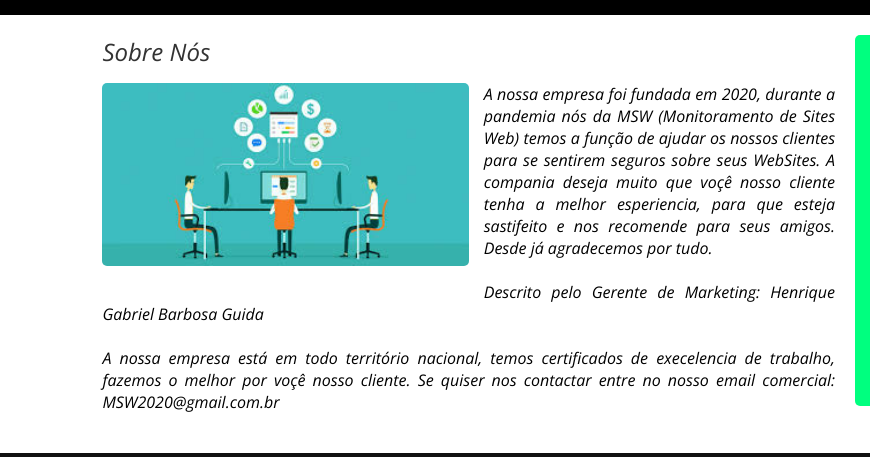
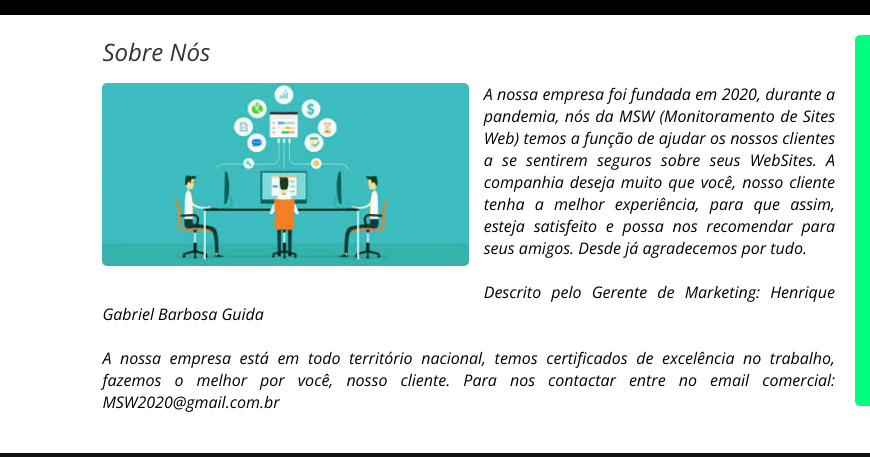
Before and after one commit to HGBGR2003/ProjetoFinal, a plain HTML site: page index.html in a window 1280 px wide. Shown: the part 343-800 px from the top of the page, 0-870 px from the left. Drawn offline with nearby package versions, Linux system fonts and the light colour scheme.

Commit message:
Alteração na página home

```diff
--- a/index.html
+++ b/index.html
@@ -50,10 +50,10 @@
             </h2>
             <img src="Img/Empresa.jpeg" alt="Monitoramento de Sites Web">
             <p>
-                    A nossa empresa foi fundada em 2020, durante a pandemia nós da MSW (Monitoramento de Sites Web)
-                temos a função de ajudar os nossos clientes para se sentirem seguros sobre seus WebSites.
+                    A nossa empresa foi fundada em 2020, durante a pandemia, nós da MSW (Monitoramento de Sites Web)
+                temos a função de ajudar os nossos clientes a se sentirem seguros sobre seus WebSites.
 
-                    A compania deseja muito que voçê nosso cliente tenha a melhor esperiencia, para que esteja sastifeito e nos recomende para seus amigos. Desde
+                    A companhia deseja muito que você, nosso cliente tenha a melhor experiência, para que assim, esteja satisfeito e possa nos recomendar para seus amigos. Desde
                     já agradecemos por tudo.
 
                     <br>
@@ -63,10 +63,10 @@
 
                     <br>
                     <br>
-                    A nossa empresa está em todo território nacional, temos certificados de execelencia de trabalho,
-                    fazemos o melhor por voçê nosso cliente.
+                    A nossa empresa está em todo território nacional, temos certificados de excelência no trabalho,
+                    fazemos o melhor por você, nosso cliente.
 
-                    Se quiser nos contactar entre no nosso email comercial:
+                    Para nos contactar entre no email comercial:
                     MSW2020@gmail.com.br
             </p>
         </article>
```
